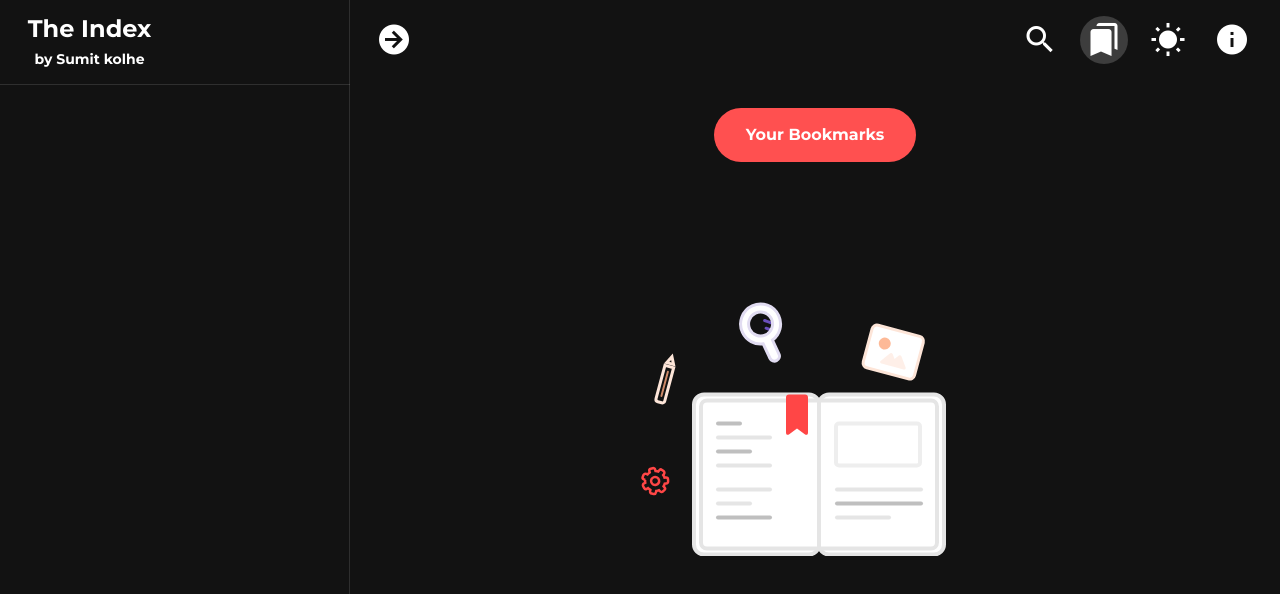
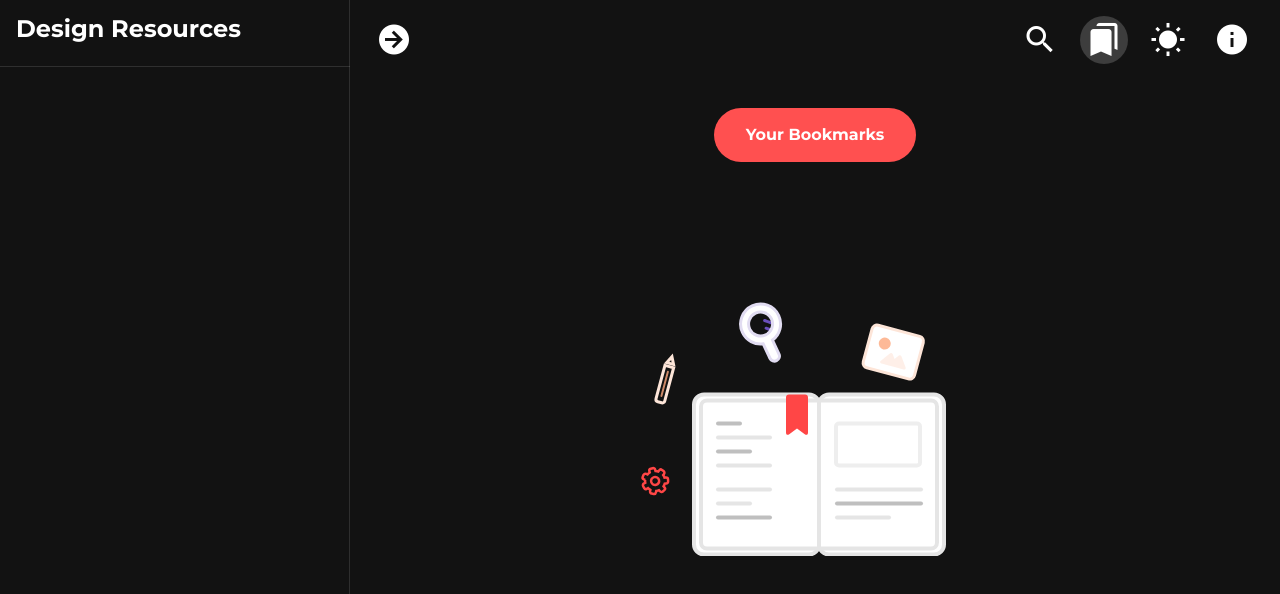
Before and after one commit to sumitkolhe/design-resources, a Nuxt app: page /bookmarks in a window 1280 px wide. Shown: the top 594 px of the page. Built offline with nearby package versions, Linux system fonts and the light colour scheme.

Commit message:
:pencil2: Removed un-needed text

```diff
--- a/components/appbar.vue
+++ b/components/appbar.vue
@@ -6,7 +6,7 @@
 
     <v-toolbar-title>
       <a class="text-decoration-none" href="/">
-        <h4 class="ml-n3 d-sm-none">The Index</h4>
+        <h4 class="ml-n3 d-sm-none">Design Resources</h4>
       </a>
     </v-toolbar-title>
 
--- a/components/navigation.vue
+++ b/components/navigation.vue
@@ -15,11 +15,8 @@
             <a href="/" class="text-decoration-none">
               <v-list-item-content>
                 <v-list-item-title>
-                  <h1 class="mb-2 font-weight-bold">The Index</h1>
+                  <h1 class="mb-2 font-weight-bold">Design Resources</h1>
                 </v-list-item-title>
-                <v-list-item-subtitle>
-                  <h4>by Sumit kolhe</h4>
-                </v-list-item-subtitle>
               </v-list-item-content></a
             >
           </v-col>
```
